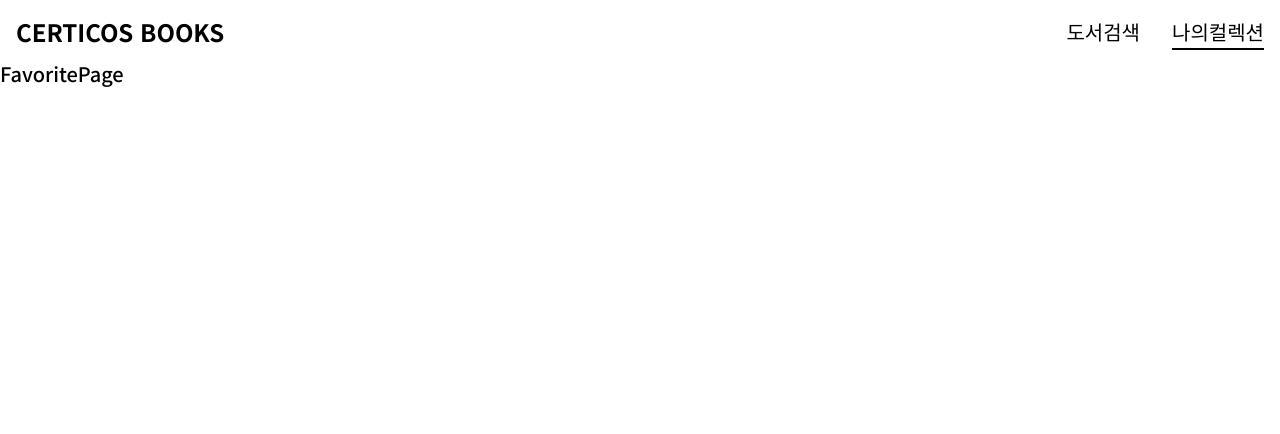
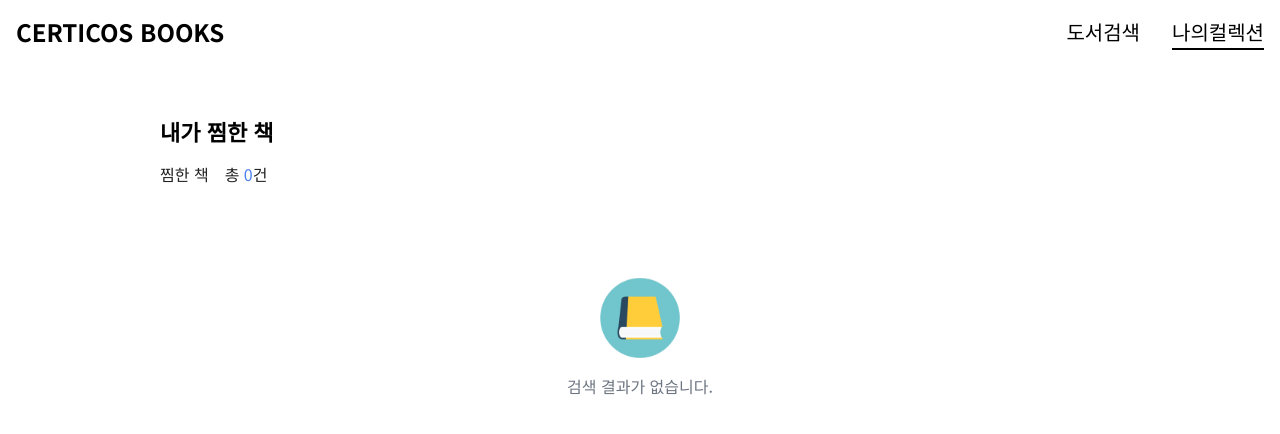
Before and after one commit to candymask0712/book-search-project, a React (Vite) app: page /favorite in a window 1280 px wide. Shown: the top 434 px of the page. Built offline with nearby package versions, Linux system fonts and the light colour scheme; no server answers.

Commit message:
feat: 상세 컴포넌트 작성 및 좋아요 페이지 추가

```diff
--- a/src/App.tsx
+++ b/src/App.tsx
@@ -5,7 +5,7 @@ export default function App() {
   return (
     <div className="bg-palette-white h-screen">
       <Header />
-      <main className="pt-16">
+      <main className="pt-16 max-w-[960px] mx-auto mt-14">
         <Outlet />
       </main>
     </div>
--- /dev/null
+++ b/src/atoms/history.ts
@@ -0,0 +1,3 @@
+import { atomWithStorage } from 'jotai/utils';
+
+export const searchHistoryAtom = atomWithStorage<string[]>('searchHistory', []);
--- a/src/components/search/SearchBar.tsx
+++ b/src/components/search/SearchBar.tsx
@@ -3,14 +3,13 @@ import SearchIcon from '../../assets/icons/search.svg?react';
 import CloseIcon from '../../assets/icons/close.svg?react';
 import { useClickAway } from 'react-use';
 import { useAtom } from 'jotai';
-import { atomWithStorage } from 'jotai/utils';
+import { searchHistoryAtom } from '../../atoms/history';
 
 interface SearchBarProps {
   placeholder?: string;
   query: string;
   setQuery: (query: string) => void;
 }
-const searchHistoryAtom = atomWithStorage<string[]>('searchHistory', []);
 
 const SearchBar: React.FC<SearchBarProps> = ({
   query,
@@ -56,7 +55,7 @@ const SearchBar: React.FC<SearchBarProps> = ({
   return (
     <div
       ref={searchBarRef}
-      className={`relative w-full bg-gray-100 ${
+      className={`relative w-full bg-gray-100 z-20 ${
         isRecentOpen && history.length > 0 ? 'rounded-t-3xl' : 'rounded-3xl'
       }`}
     >
@@ -78,7 +77,7 @@ const SearchBar: React.FC<SearchBarProps> = ({
 
       {isRecentOpen && history.length > 0 && (
         <ul
-          className={`absolute top-full left-0 right-0 bg-gray-100 rounded-b-3xl `}
+          className={`absolute top-full left-0 right-0 bg-gray-100 rounded-b-3xl`}
         >
           {history.map((item, idx) => (
             <li
--- a/src/components/search/SearchComponent.tsx
+++ b/src/components/search/SearchComponent.tsx
@@ -5,7 +5,6 @@ import DetailSearchModal from './DetailSearch';
 import { SearchTarget } from '../../types/api.types';
 
 interface Props {
-  title: string;
   query: string;
   setQuery: (query: string) => void;
   searchTarget: SearchTarget;
@@ -13,19 +12,14 @@ interface Props {
 }
 
 const SearchComponent = ({
-  title,
   query,
   setQuery,
   searchTarget,
   setSearchTarget
 }: Props) => {
-  console.log(title, query, history);
-
   const [isDetailSearchOpen, setIsDetailSearchOpen] = useState(false);
 
   return (
-    <div className="flex flex-col gap-4 w-[568px]">
-      <h1>{title}</h1>
     <div className="flex flex-row gap-4">
       <SearchBar query={query} setQuery={setQuery} />
       <div className="flex items-center w-24 relative">
@@ -47,7 +41,6 @@ const SearchComponent = ({
         )}
       </div>
     </div>
-    </div>
   );
 };
 
--- a/src/components/search/SearchResult.tsx
+++ /dev/null
@@ -1,29 +0,0 @@
-import NoResult from './NoResult';
-import SearchResultCounter from './SearchResultCounter';
-import SearchResultList from './SearchResultList';
-import { Document } from '../../types/api.types';
-
-interface Props {
-  data: Document[] | undefined;
-}
-
-const SearchResult = ({ data }: Props) => {
-  return (
-    <div className="w-[960px] flex flex-col mt-4">
-      <div className="mb-4">
-        <SearchResultCounter title="도서 검색 결과" count={data?.length || 0} />
-      </div>
-      <div>
-        {data && data?.length > 0 ? (
-          <SearchResultList data={data} />
-        ) : (
-          <div className="flex flex-col justify-center items-center">
-            <NoResult />
-          </div>
-        )}
-      </div>
-    </div>
-  );
-};
-
-export default SearchResult;
--- a/src/components/search/SearchResultCounter.tsx
+++ /dev/null
@@ -1,18 +0,0 @@
-interface Props {
-  title: string;
-  count: number;
-}
-
-const SearchResultCounter = ({ title, count }: Props) => {
-  return (
-    <div className="flex flex-row gap-2 items-center">
-      <span className="text-title3">{title}</span>
-      <span className="text-body2 text-text-secondary">
-        {`총 `}
-        <span className="text-palette-primary">{count}</span>건
-      </span>
-    </div>
-  );
-};
-
-export default SearchResultCounter;
--- a/src/components/search/SearchResultList.tsx
+++ b/src/components/search/SearchResultList.tsx
@@ -4,12 +4,11 @@ import Button from '../shared/button/Button';
 import IconButton from '../shared/button/IconButton';
 import CaretUpIcon from '../../assets/icons/caret-up.svg?react';
 import CaretDownIcon from '../../assets/icons/caret-down.svg?react';
+import BookThumbnail from '../shared/thumbnail/BookThumbnail';
 
 interface Props {
   data: Document[];
 }
-
-const DEFAULT_THUMBNAIL_SRC = 'src/assets/images/no-image.png';
 
 const SearchResultList = ({ data }: Props) => {
   const [expandedIndex, setExpandedIndex] = useState<number | null>(null);
@@ -23,21 +22,17 @@ const SearchResultList = ({ data }: Props) => {
   };
 
   return (
-    <div className="w-[960px]">
+    <div>
       {data?.map((document, index) => {
         const isExpanded = expandedIndex === index;
 
         // TODO: 컴포넌트 세분화 하기
         return (
-          <div key={document.isbn} className="w-full mb-4">
+          <div key={document.url} className="w-full mb-4">
             {isExpanded ? (
               <div className="flex flex-row justify-between mt-7 rounded-md">
                 <div className="flex flex-row gap-10">
-                  <img
-                    className="w-[210px]"
-                    src={document?.thumbnail || DEFAULT_THUMBNAIL_SRC}
-                    alt={document.title}
-                  />
+                  <BookThumbnail document={document} size="16" />
                   <div className="w-[360px]">
                     <TitleAndAuthor
                       texts={[document.title, document.authors]}
@@ -45,9 +40,7 @@ const SearchResultList = ({ data }: Props) => {
                     />
                     <h4 className="text-title2 mt-6 mb-6">책 소개</h4>
                     <p className="text-body2 text-text-secondary mb-4">
-                      {document.contents
-                        ? document.contents.replace(/\s+/g, '\n\n')
-                        : '책 소개 정보가 없습니다.'}
+                      {document.contents || '책 소개 정보가 없습니다.'}
                     </p>
                   </div>
                 </div>
@@ -101,14 +94,12 @@ const SearchResultList = ({ data }: Props) => {
               </div>
             ) : (
               <>
-                <div className="flex justify-between items-center flex-row gap-2 mb-2">
-                  <div className="flex flex-row gap-2 items-center">
+                <div className="flex justify-between items-center flex-row gap-2 mb-2 mt-4">
+                  <div className="flex flex-row gap-2 items-center pl-14">
                     {/* TODO: 썸네일 로딩에 따른 레이아웃시프트 해결 */}
-                    <img
-                      className="h-17 w-12"
-                      src={document?.thumbnail || DEFAULT_THUMBNAIL_SRC}
-                      alt={document.title}
-                    />
+                    <div className="h-17 w-12">
+                      <BookThumbnail document={document} size="16" />
+                    </div>
                     <TitleAndAuthor
                       texts={[document.title, document.authors]}
                       widths={['max-w-[300px]', 'max-w-[150px]']}
--- /dev/null
+++ b/src/components/shared/result/ResultComponent.tsx
@@ -0,0 +1,33 @@
+import NoResult from '../../search/NoResult';
+import ResultCounter from './ResultCounter';
+import SearchResultList from '../../search/SearchResultList';
+import { Document } from '../../../types/api.types';
+
+interface Props {
+  subTitle: string;
+  data: Document[] | undefined;
+  totalCount: number;
+}
+
+const ResultComponent = ({ subTitle, data, totalCount }: Props) => {
+  return (
+    <div className="w-[960px] flex flex-col">
+      <div className="mt-4">
+        <ResultCounter subTitle={subTitle} count={totalCount} />
+      </div>
+      <div className="w-[960px] mx-auto flex items-center justify-center w-full">
+        <div className="w-[960px] mt-4">
+          {data && data?.length > 0 ? (
+            <SearchResultList data={data} />
+          ) : (
+            <div className="flex flex-col justify-center items-center w-full mt-20">
+              <NoResult />
+            </div>
+          )}
+        </div>
+      </div>
+    </div>
+  );
+};
+
+export default ResultComponent;
--- /dev/null
+++ b/src/components/shared/result/ResultCounter.tsx
@@ -0,0 +1,19 @@
+interface Props {
+  subTitle: string;
+  count: number;
+}
+
+const ResultCounter = ({ subTitle, count }: Props) => {
+  return (
+    <div className="flex flex-row gap-2 items-start text-palette-black">
+      <span className="text-caption mr-2">{`${subTitle}`}</span>
+      {'  '}
+      <span className="text-caption ">
+        {`총 `}
+        <span className="text-palette-primary">{count}</span>건
+      </span>
+    </div>
+  );
+};
+
+export default ResultCounter;
--- a/src/pages/FavortiePage.tsx
+++ b/src/pages/FavortiePage.tsx
@@ -1,5 +1,22 @@
-const FavoritePage = () => {
-  return <div className='text-body1'>FavoritePage</div>;
+import { useAtom } from 'jotai';
+import { likedBooksAtom } from '../atoms/liked';
+import ResultComponent from '../components/shared/result/ResultComponent';
+
+const FavoritePage: React.FC = () => {
+  const [likedBooks] = useAtom(likedBooksAtom);
+
+  return (
+    <div className="flex flex-col gap-2">
+      <div className="flex flex-col w-[568px] gap-2">
+        <h1 className="text-title2">내가 찜한 책</h1>
+        <ResultComponent
+          subTitle="찜한 책"
+          data={likedBooks}
+          totalCount={likedBooks.length}
+        />
+      </div>
+    </div>
+  );
 };
 
 export default FavoritePage;
--- a/src/pages/SearchPage.tsx
+++ b/src/pages/SearchPage.tsx
@@ -3,7 +3,7 @@ import SearchComponent from '../components/search/SearchComponent';
 import LoadingFallback from '../components/fallback/LoadingFallback';
 import { useInfiniteSearchBooks } from '../hooks/useSearchBooks';
 import { SearchTarget } from '../types/api.types';
-import SearchResult from '../components/search/SearchResult';
+import ResultComponent from '../components/shared/result/ResultComponent';
 
 const SearchPage = () => {
   const [query, setQuery] = useState('');
@@ -53,15 +53,21 @@ const SearchPage = () => {
   const documents = data?.pages.flatMap(page => page.documents) || [];
 
   return (
-    <div className="flex flex-col items-center">
-      <SearchComponent
-        title="도서 검색"
-        query={query}
-        setQuery={setQuery}
-        searchTarget={searchTarget}
-        setSearchTarget={setSearchTarget}
+    <div className="flex flex-col gap-2">
+      <div className="flex flex-col w-[568px] gap-6">
+        <h1 className="text-title2">도서 검색</h1>
+        <SearchComponent
+          query={query}
+          setQuery={setQuery}
+          searchTarget={searchTarget}
+          setSearchTarget={setSearchTarget}
+        />
+      </div>
+      <ResultComponent
+        subTitle="도서 검색 결과"
+        data={documents}
+        totalCount={data?.pages[0].meta.total_count || 0}
       />
-      <SearchResult data={documents} />
       <div ref={observerElem} className="h-1 w-full" />
       {isFetchingNextPage && <LoadingFallback />}
     </div>
```
Lines whose indentation alone changed are shown as unchanged.
